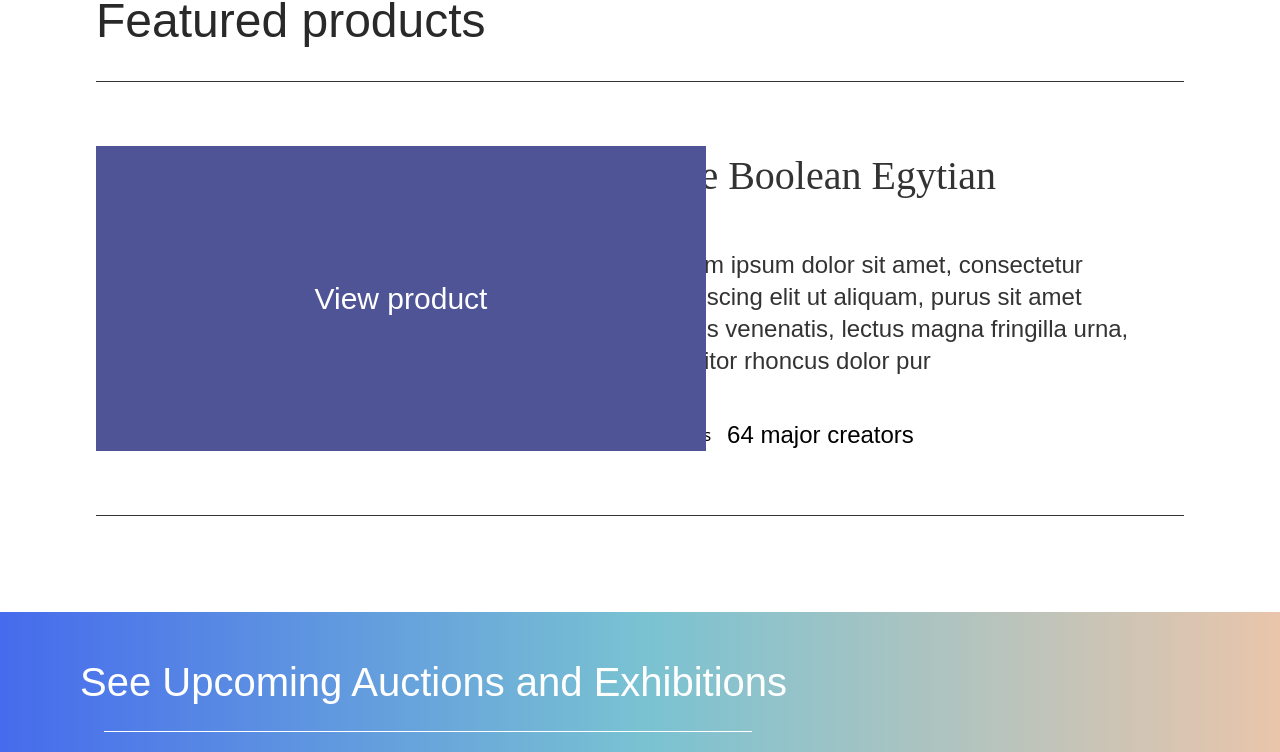
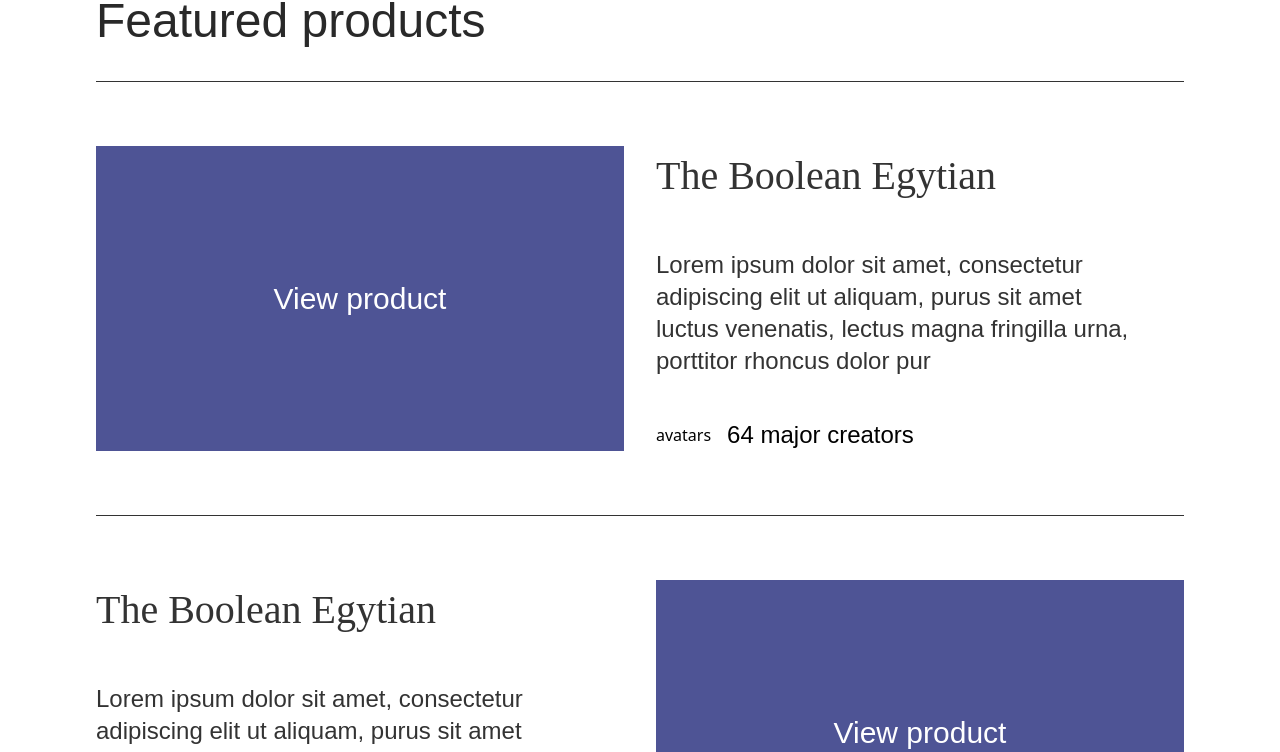
Before and after one commit to eniiku/Artsy, a React (Vite) app: page / in a window 1280 px wide. Shown: the part 1193-1945 px from the top of the page. Built offline with nearby package versions, Linux system fonts and the light colour scheme; a web font is replaced by a local one.

Commit message:
feat(Home): setup routing for featured projects in homepage
Other changes include adding custom styles to page

```diff
--- a/src/styles/global.css
+++ b/src/styles/global.css
@@ -78,3 +78,7 @@ padding: .7rem 2.4rem
     margin-right: 8px;
   }
 }
+
+.reverse:nth-child(2) > div:nth-child(2) {
+  grid-row: 1 / 2;
+}
--- a/src/views/Home/HomePage/HomePage.tsx
+++ b/src/views/Home/HomePage/HomePage.tsx
@@ -1,3 +1,5 @@
+import { Link as RRLink } from 'react-router-dom';
+
 import styles from '@/styles';
 import chevronLeftIcon from '@/assets/icons/chevron/icon-chevron-left-outlined.svg';
 import chevronRightIcon from '@/assets/icons/chevron/icon-chevron-right-outlined.svg';
@@ -42,12 +44,18 @@ const HomePage = () => {
           Featured products
         </h1>
 
-        <div className='lg:grid lg:grid-cols-2 gap-8 lg:border-y-[0.5px] lg:border-dark_gray_clr-200 lg:py-16 cursor-pointer w-fit'>
+        <div className='lg:flex lg:flex-col'>
+          {[1, 2, 3].map((product) => (
+            <RRLink
+              key={product}
+              to='/marketplace/boolean-egyptian'
+              className='lg:grid lg:grid-cols-2 gap-8 lg:border-t-[0.5px] lg:border-dark_gray_clr-200 lg:py-16 cursor-pointer w-fit reverse'
+            >
               <div
                 aria-label='click to see detailed view of this product on the product page'
-            className='relative w-fit '
+                className='relative max-w-full'
               >
-            <div className='min-h-[255px] lg:min-h-[305px] lg:w-[610px] bg-indigo-400'>
+                <div className='min-h-[255px] lg:min-h-[305px] lg:max-w-[610px] bg-indigo-400'>
                   {/* Image placeholder */}
                 </div>
 
@@ -80,8 +88,8 @@ const HomePage = () => {
                   lg:text-2xl lg:text-dark_gray_clr-200'
                 >
                   Lorem ipsum dolor sit amet, consectetur adipiscing elit ut
-              aliquam, purus sit amet luctus venenatis, lectus magna fringilla
-              urna, porttitor rhoncus dolor pur
+                  aliquam, purus sit amet luctus venenatis, lectus magna
+                  fringilla urna, porttitor rhoncus dolor pur
                 </p>
 
                 <div
@@ -94,6 +102,8 @@ const HomePage = () => {
                   </h3>
                 </div>
               </div>
+            </RRLink>
+          ))}
         </div>
       </section>
 
```
Lines whose indentation alone changed are shown as unchanged.
